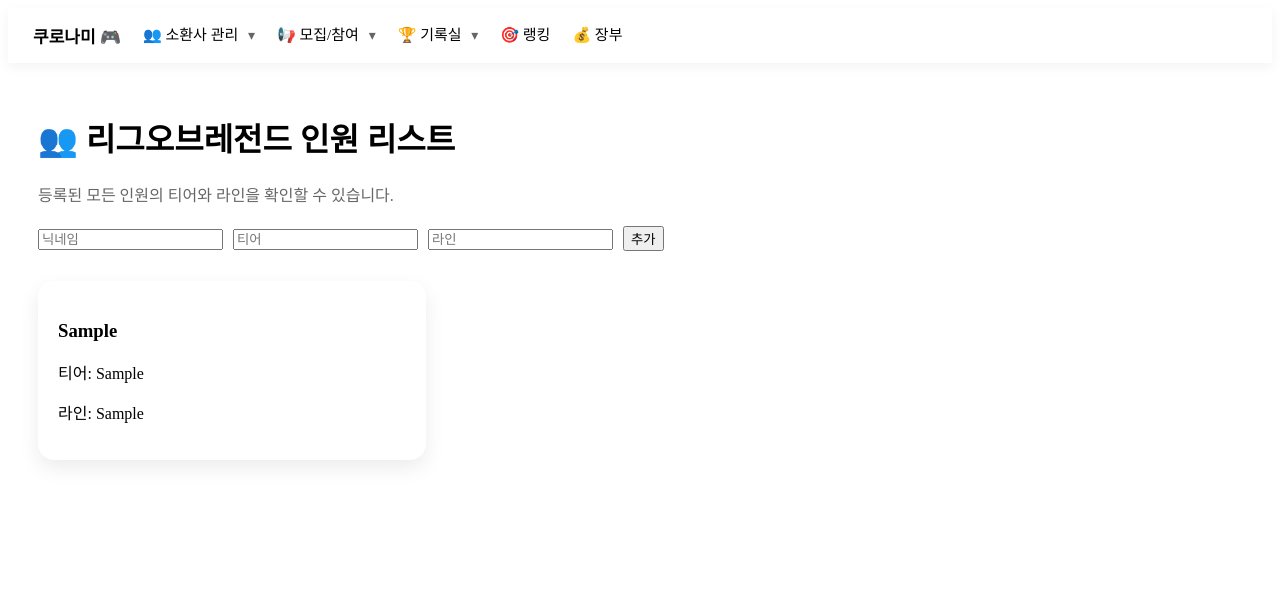
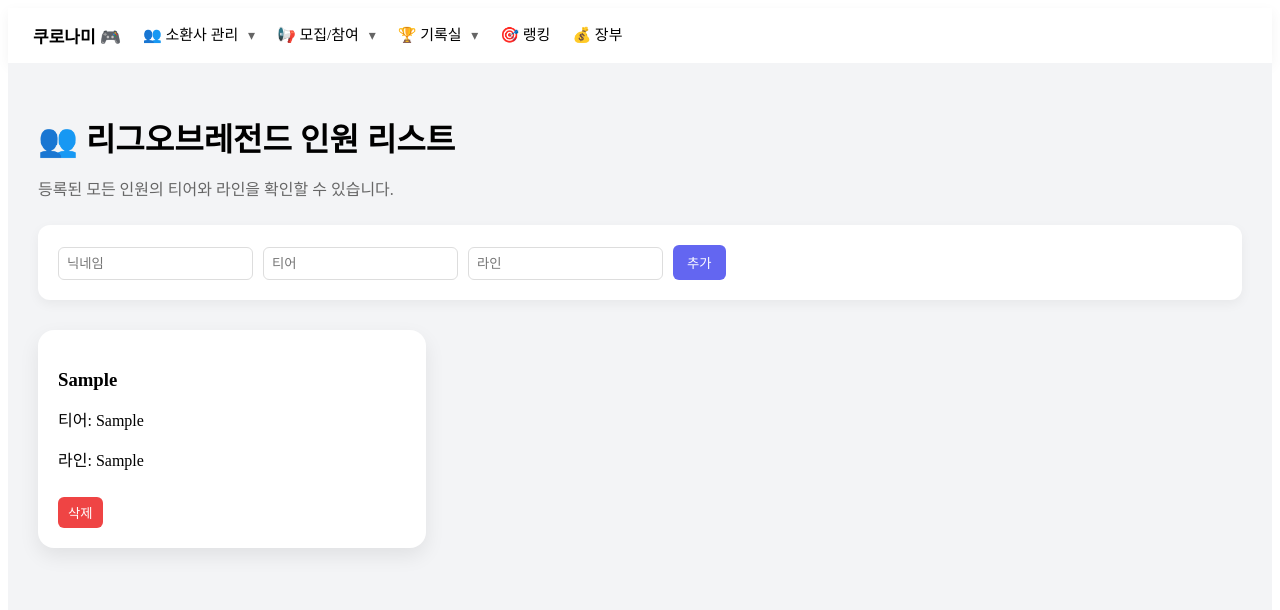
Before and after one commit to yoona0321/kuronami-dashboard, a Next.js app: page /lol in a window 1280 px wide. Both pictures are taken after typing "Sample", "Sample", "Sample" into the empty fields and a click on the button "추가". Shown: the top 610 px of the page. Built offline with nearby package versions, Linux system fonts and the light colour scheme.

Commit message:
lol page upgrade

```diff
--- a/pages/lol.js
+++ b/pages/lol.js
@@ -1,10 +1,23 @@
-import { useState } from "react";
+import { useState, useEffect } from "react";
 
 export default function Lol() {
   const [users, setUsers] = useState([]);
   const [name, setName] = useState("");
   const [tier, setTier] = useState("");
   const [line, setLine] = useState("");
+
+  // 💾 불러오기 (처음 실행 시)
+  useEffect(() => {
+    const saved = localStorage.getItem("lolUsers");
+    if (saved) {
+      setUsers(JSON.parse(saved));
+    }
+  }, []);
+
+  // 💾 저장 (users 바뀔 때마다)
+  useEffect(() => {
+    localStorage.setItem("lolUsers", JSON.stringify(users));
+  }, [users]);
 
   const addUser = () => {
     if (!name || !tier || !line) return;
@@ -17,40 +30,60 @@ export default function Lol() {
     setLine("");
   };
 
+  const removeUser = (index) => {
+    const updated = users.filter((_, i) => i !== index);
+    setUsers(updated);
+  };
+
   return (
-    <div style={{ padding: "30px" }}>
+    <div style={{
+      padding: "30px",
+      background: "#f3f4f6",
+      minHeight: "100vh"
+    }}>
 
-      <h1>👥 리그오브레전드 인원 리스트</h1>
-      <p style={{ color: "#666" }}>
+      {/* 제목 */}
+      <h1 style={{ marginBottom: "10px" }}>
+        👥 리그오브레전드 인원 리스트
+      </h1>
+
+      <p style={{ color: "#666", marginBottom: "25px" }}>
         등록된 모든 인원의 티어와 라인을 확인할 수 있습니다.
       </p>
 
-      {/* 🔥 등록 영역 */}
-      <div style={{ marginTop: "20px", marginBottom: "30px" }}>
+      {/* 입력창 */}
+      <div style={{
+        background: "white",
+        padding: "20px",
+        borderRadius: "12px",
+        marginBottom: "30px",
+        boxShadow: "0 4px 12px rgba(0,0,0,0.05)"
+      }}>
         <input
           placeholder="닉네임"
           value={name}
           onChange={(e) => setName(e.target.value)}
+          style={inputStyle}
         />
         <input
           placeholder="티어"
           value={tier}
           onChange={(e) => setTier(e.target.value)}
-          style={{ marginLeft: "10px" }}
+          style={inputStyle}
         />
         <input
           placeholder="라인"
           value={line}
           onChange={(e) => setLine(e.target.value)}
-          style={{ marginLeft: "10px" }}
+          style={inputStyle}
         />
 
-        <button onClick={addUser} style={{ marginLeft: "10px" }}>
+        <button onClick={addUser} style={buttonStyle}>
           추가
         </button>
       </div>
 
-      {/* 🔥 카드 영역 */}
+      {/* 카드 */}
       <div style={{
         display: "grid",
         gridTemplateColumns: "repeat(3, 1fr)",
@@ -58,15 +91,17 @@ export default function Lol() {
       }}>
 
         {users.map((user, i) => (
-          <div key={i} style={{
-            background: "white",
-            padding: "20px",
-            borderRadius: "16px",
-            boxShadow: "0 8px 20px rgba(0,0,0,0.08)"
-          }}>
-            <h3>{user.name}</h3>
+          <div key={i} style={cardStyle}>
+            <h3 style={{ marginBottom: "10px" }}>{user.name}</h3>
             <p>티어: {user.tier}</p>
             <p>라인: {user.line}</p>
+
+            <button
+              onClick={() => removeUser(i)}
+              style={deleteBtn}
+            >
+              삭제
+            </button>
           </div>
         ))}
 
@@ -75,3 +110,37 @@ export default function Lol() {
     </div>
   );
 }
+
+// 스타일들
+const inputStyle = {
+  padding: "8px",
+  marginRight: "10px",
+  borderRadius: "6px",
+  border: "1px solid #ddd"
+};
+
+const buttonStyle = {
+  padding: "8px 14px",
+  background: "#6366f1",
+  color: "white",
+  border: "none",
+  borderRadius: "6px",
+  cursor: "pointer"
+};
+
+const deleteBtn = {
+  marginTop: "10px",
+  padding: "6px 10px",
+  background: "#ef4444",
+  color: "white",
+  border: "none",
+  borderRadius: "6px",
+  cursor: "pointer"
+};
+
+const cardStyle = {
+  background: "white",
+  padding: "20px",
+  borderRadius: "16px",
+  boxShadow: "0 8px 20px rgba(0,0,0,0.08)"
+};
```
